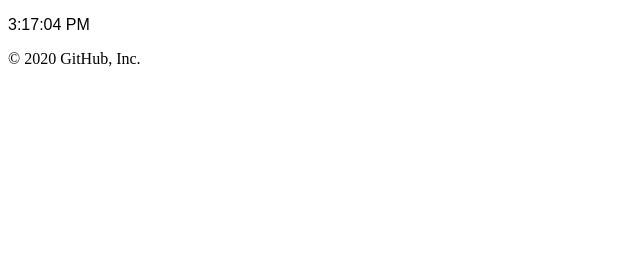
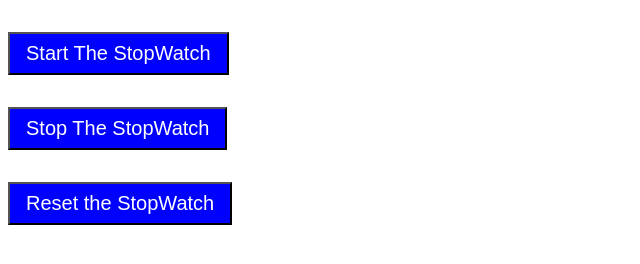
Before and after one commit to qmcgaha/StopWatch, a plain HTML site: page index.html in a window 1280 px wide. Shown: the whole page, without its empty margins (0-640 px from the left). Drawn offline with Linux system fonts and the light colour scheme.

Commit message:
Add buttons

```diff
--- a/index.html
+++ b/index.html
@@ -1,6 +1,7 @@
 <!DOCTYPE html>
 <html lang="en-US">
   <head>
+    <link href="styles.css" rel="stylesheet">
     <meta charset="utf-8">
     <title>Simple setInterval clock</title>
     <style>
@@ -11,16 +12,11 @@
   </head>
   <body>
     <p class="clock"></p>
-    <script>
-      function displayTime() {
-        let date = new Date();
-        let time = date.toLocaleTimeString();
-        document.querySelector('.clock').textContent = time;
-      }
-
-      displayTime();
-      const createClock = setInterval(displayTime, 1000);
-    </script>
+    <div id="buttons">
+    <button id="start">Start The StopWatch</button><br>
+    <button id="stop">Stop The StopWatch</button><br>
+    <button id="reset">Reset the StopWatch</button><br>
+    </div>
+    <script src="scripts.js"></script>
   </body>
 </html>
-© 2020 GitHub, Inc.
```
